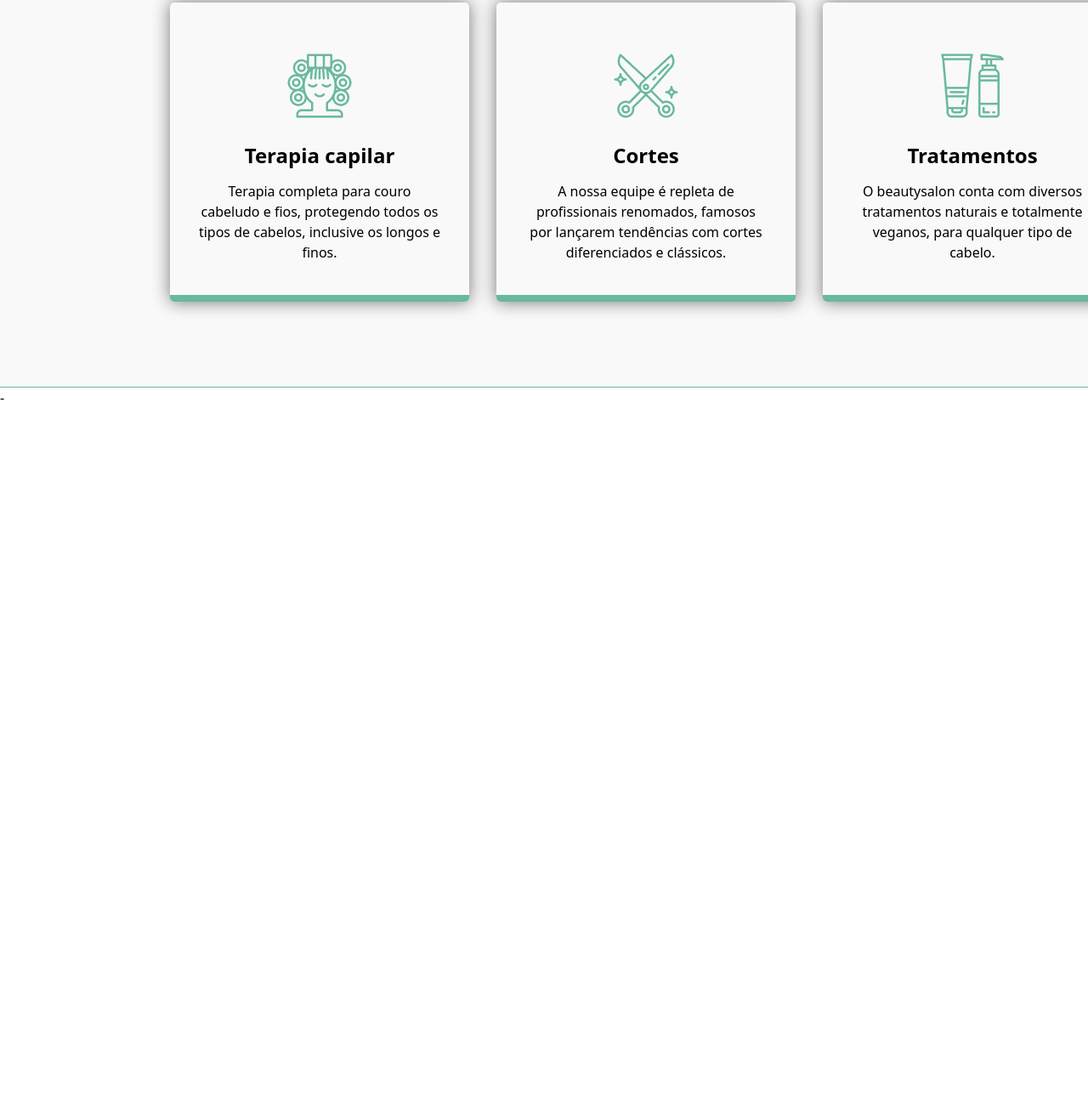
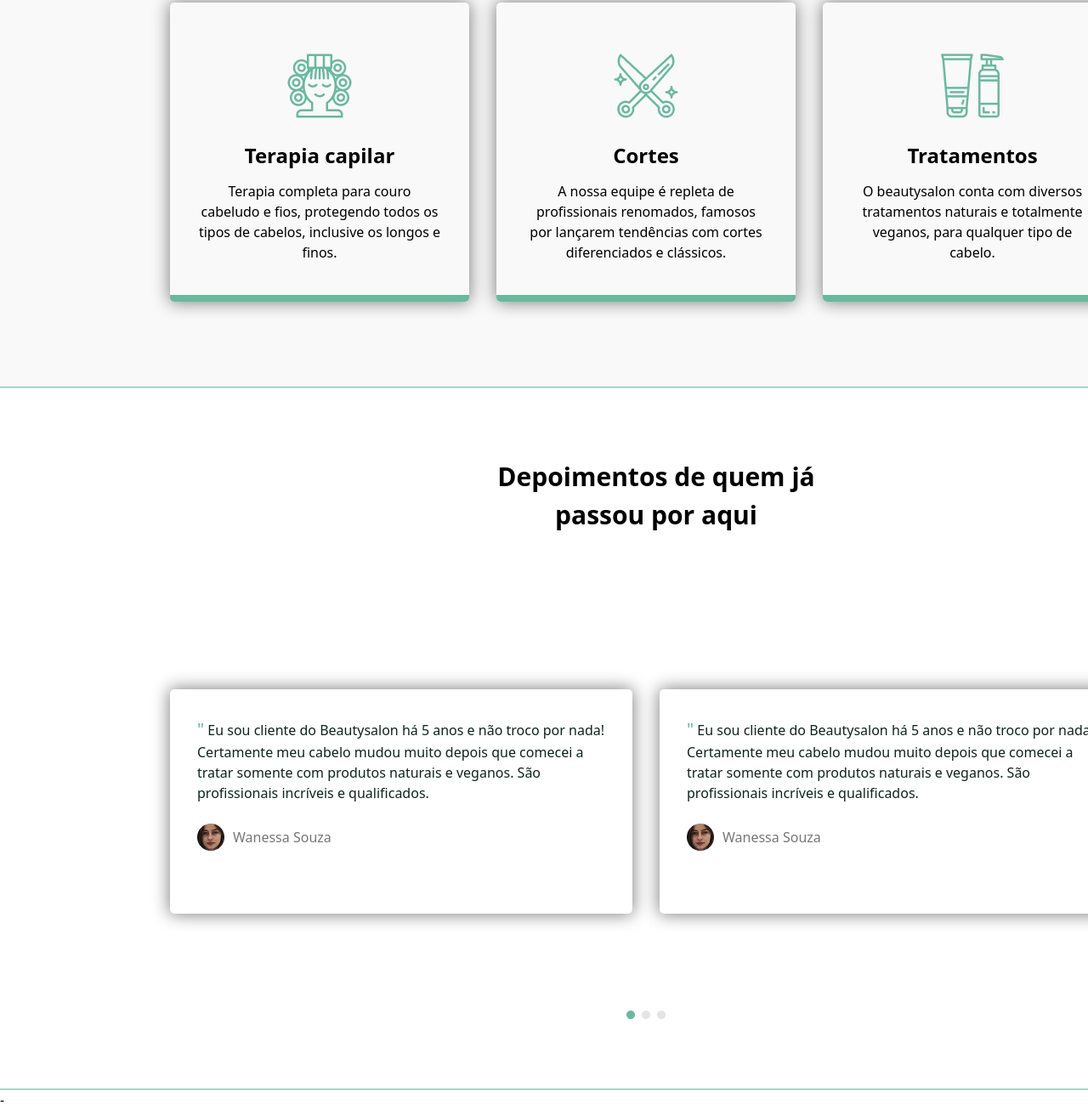
Before and after one commit to brotechno750-bot/HomeWork-10, a website: page index.html in a window 1280 px wide. Shown: the part 1952-3258 px from the top of the page at 85% size. Before the commit the page ends 2432 px from the top, so only its background shows below. Drawn offline with Linux system fonts and the light colour scheme.

Commit message:
sakshon5

```diff
--- a/index.html
+++ b/index.html
@@ -82,9 +82,12 @@
 
     </div>
 
-    <div class="div4 lg:flex lg:flex-col lg:items-center lg:gap-[20px] lg:w-[1520px] lg:h-[871px] bg-[#F9F9F9] w-[375px] h-[1553px] m-auto  border-b-[1px] border-solid border-[#69B99D]">
+    <div
+        class="div4 lg:flex lg:flex-col lg:items-center lg:gap-[20px] lg:w-[1520px] lg:h-[871px] bg-[#F9F9F9] w-[375px] h-[1553px] m-auto  border-b-[1px] border-solid border-[#69B99D]">
         <div class="lg:w-[523px] lg:h-[135px]  lg:m-auto lg:mb-[64px] text-center">
-            <h2 class="lg:text-[36px] text-[30px] font-[700] lg:p-[0px] lg:m-[0px] pt-[80px] mb-[16px] pl-[24px] pr-[24px]">Serviços</h2>
+            <h2
+                class="lg:text-[36px] text-[30px] font-[700] lg:p-[0px] lg:m-[0px] pt-[80px] mb-[16px] pl-[24px] pr-[24px]">
+                Serviços</h2>
 
             <p class="lg:text-[18px] pl-[24px] pr-[24px] font-[400] mb-[64px] lg:p-[0px] lg:m-[0px]">
                 Com mais de 10 anos no mercado, o <span class="text-[#69B99D]">Beautysalon</span> já conquistou clientes
@@ -135,6 +138,68 @@
 
     </div>
 
+    <div
+        class="div5 lg:flex lg:flex-col lg:w-[1520px] lg:h-[826px] m-auto w-[375px] h-[703px]  border-b-[1px] border-solid border-[#69B99D]">
+
+        <div class="lg:w-[481px] lg:text-center  lg:m-auto lg:h-[108px] lg:text-[36px]">
+            <h2
+                class="  lg:text-center lg:p-[0px] ml-[24px] pt-[80px] pr-[92px] text-[30px] font-[700] mb-[64px]">
+                Depoimentos de
+                quem já passou
+                por aqui
+            </h2>
+        </div>
+
+        <div class=" flex lg:w-[1120px] lg:h-[264px] lg:m-auto lg:justify-between ">
+            <div
+                class=" lg:w-[544px] lg:h-[264px] w-[327px] h-[302px] shadow-[0_0_20px_1px] shadow-[gray] lg:m-[0px] lg:p-[0px] lg:m-[0px] m-auto rounded-[5px]">
+                <p class="pl-[32px] pr-[32px] pt-[32px] pb-[24px] text-[16px] font-[400] text-[#0F241D]"><span
+                        class="text-[#69B99D] text-[20px]">"</span> Eu sou cliente do Beautysalon há 5 anos e não troco
+                    por
+                    nada! Certamente meu cabelo mudou
+                    muito depois que comecei a tratar somente com produtos naturais e veganos. São profissionais
+                    incríveis e
+                    qualificados.
+                </p>
+
+                <div class="pl-[32px] flex items-center gap-[10px]">
+                    <img src="./Img (6).png" alt="">
+                    <p class="text-[#767676] font-[400]">Wanessa Souza</p>
+                </div>
+            </div>
+
+            <div
+                class=" lg:w-[544px] lg:h-[264px] lg:flex lg:flex-col hidden w-[327px] h-[302px] shadow-[0_0_20px_1px] shadow-[gray] lg:p-[0px] lg:m-[0px] m-auto rounded-[5px]">
+                <p class="pl-[32px] pr-[32px] pt-[32px] pb-[24px] text-[16px] font-[400] text-[#0F241D]"><span
+                        class="text-[#69B99D] text-[20px]">"</span> Eu sou cliente do Beautysalon há 5 anos e não troco
+                    por
+                    nada! Certamente meu cabelo mudou
+                    muito depois que comecei a tratar somente com produtos naturais e veganos. São profissionais
+                    incríveis e
+                    qualificados.
+                </p>
+
+                <div class="pl-[32px] flex items-center gap-[10px]">
+                    <img src="./Img (6).png" alt="">
+                    <p class="text-[#767676] font-[400]">Wanessa Souza</p>
+                </div>
+            </div>
+        </div>
+
+        <div class="w-[46px] h-[10px] flex justify-between items-center   m-auto mt-[32px]">
+
+            <img src="./Dots.png" alt="">
+
+            <img src="./Dots (1).png" alt="">
+
+            <img src="./Dots (2).png" alt="">
+
+        </div>
+
+
+
+    </div>
+
 </body>
 
 </html>-
```
Also changed, not shown: Dots (1).png (added), Dots (2).png (added), Dots.png (added), Img (6).png (added), src/output.css.
